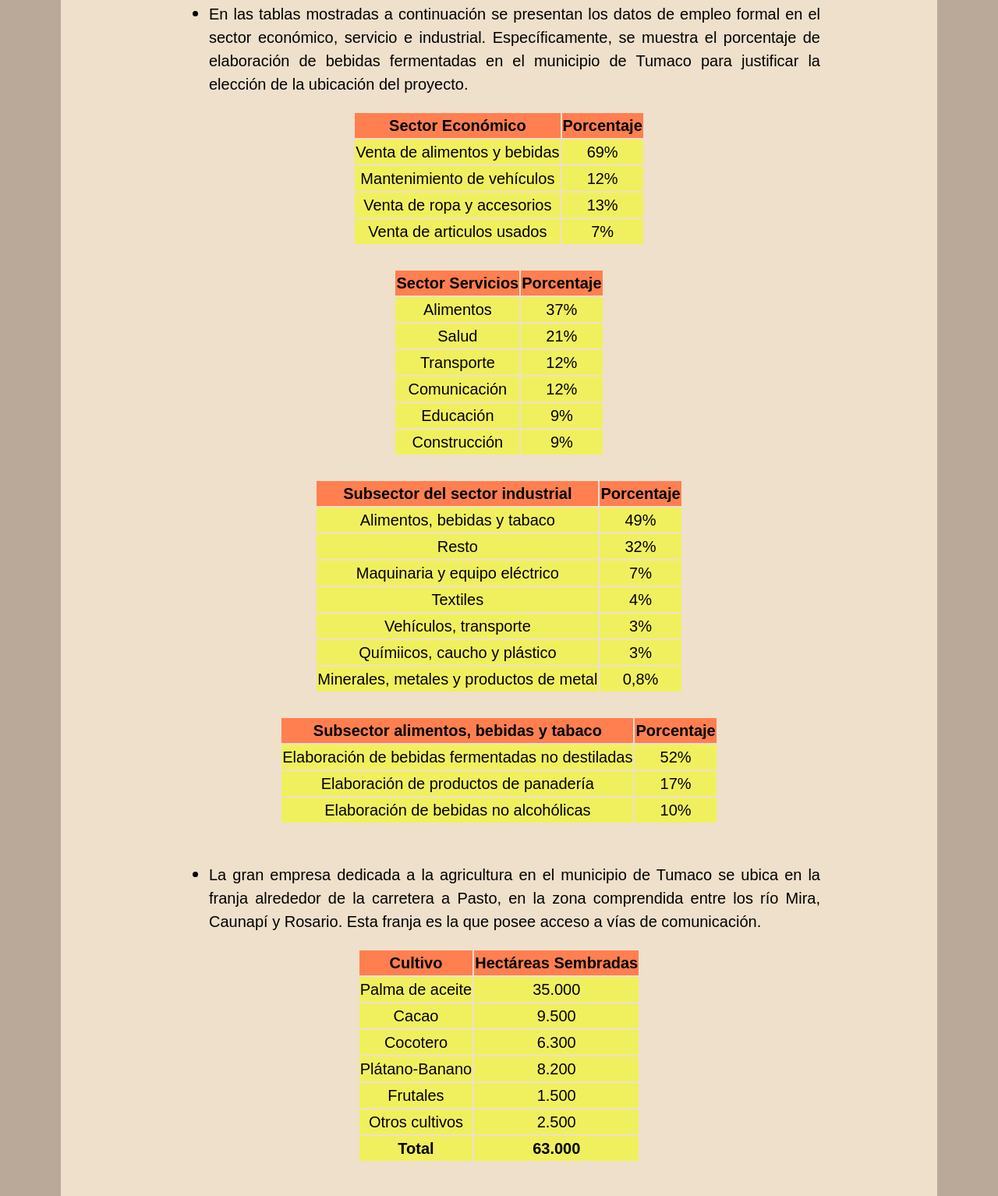
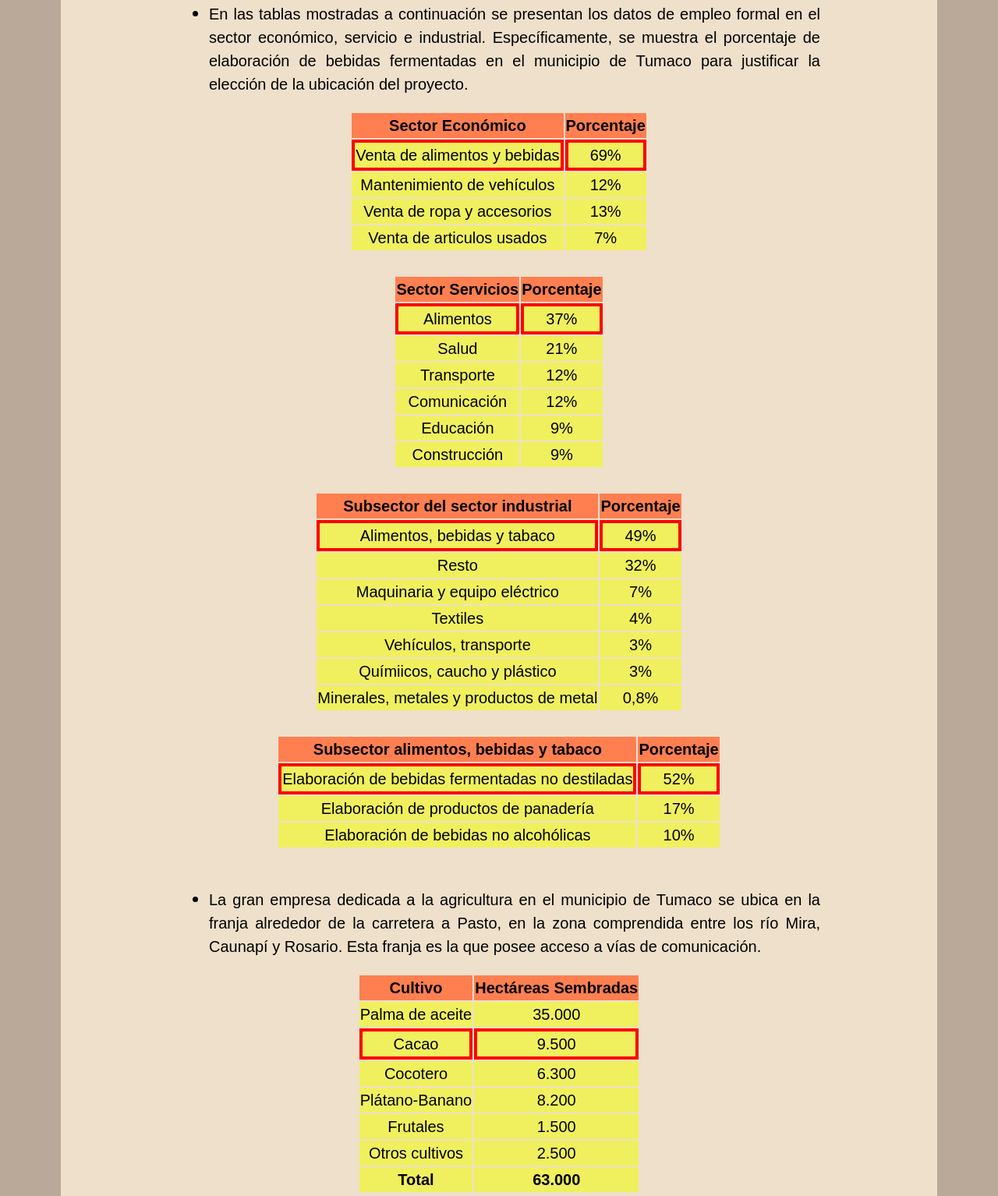
Before and after one commit to saarboledaz/Cervecao, a plain HTML site: page eentorno.html in a window 1280 px wide. Shown: the part 3092-4626 px from the top of the page at 78% size. Drawn offline with nearby package versions, Linux system fonts and the light colour scheme; no server answers; files whose address does not match are found by name.

Commit message:
Tablas de estudio de entorno resaltadas

```diff
--- a/eentorno.html
+++ b/eentorno.html
@@ -132,8 +132,8 @@
           <th>Porcentaje</th>
         </tr>
         <tr>
-          <td>Venta de alimentos y bebidas</td>
-          <td>69%</td>
+          <td style="border: 4px solid red;">Venta de alimentos y bebidas</td>
+          <td style="border: 4px solid red;">69%</td>
         </tr>
         <tr>
           <td>Mantenimiento de vehículos</td>
@@ -157,8 +157,8 @@
           <th>Porcentaje</th>
         </tr>
         <tr>
-          <td>Alimentos</td>
-          <td>37%</td>
+          <td style="border: 4px solid red;">Alimentos</td>
+          <td style="border: 4px solid red;">37%</td>
         </tr>
         <tr>
           <td>Salud</td>
@@ -190,8 +190,8 @@
           <th>Porcentaje</th>
         </tr>
         <tr>
-          <td>Alimentos, bebidas y tabaco</td>
-          <td>49%</td>
+          <td style="border: 4px solid red;">Alimentos, bebidas y tabaco</td>
+          <td style="border: 4px solid red;">49%</td>
         </tr>
         <tr>
           <td>Resto</td>
@@ -227,8 +227,8 @@
           <th>Porcentaje</th>
         </tr>
         <tr>
-          <td>Elaboración de bebidas fermentadas no destiladas</td>
-          <td>52%</td>
+          <td style="border: 4px solid red;">Elaboración de bebidas fermentadas no destiladas</td>
+          <td style="border: 4px solid red;">52%</td>
         </tr>
         <tr>
           <td>Elaboración de productos de panadería</td>
@@ -260,8 +260,8 @@
           <td>35.000</td>
         </tr>
         <tr>
-          <td>Cacao</td>
-          <td>9.500</td>
+          <td style="border: 4px solid red;">Cacao</td>
+          <td style="border: 4px solid red;">9.500</td>
         </tr>
         <tr>
           <td>Cocotero</td>
```
